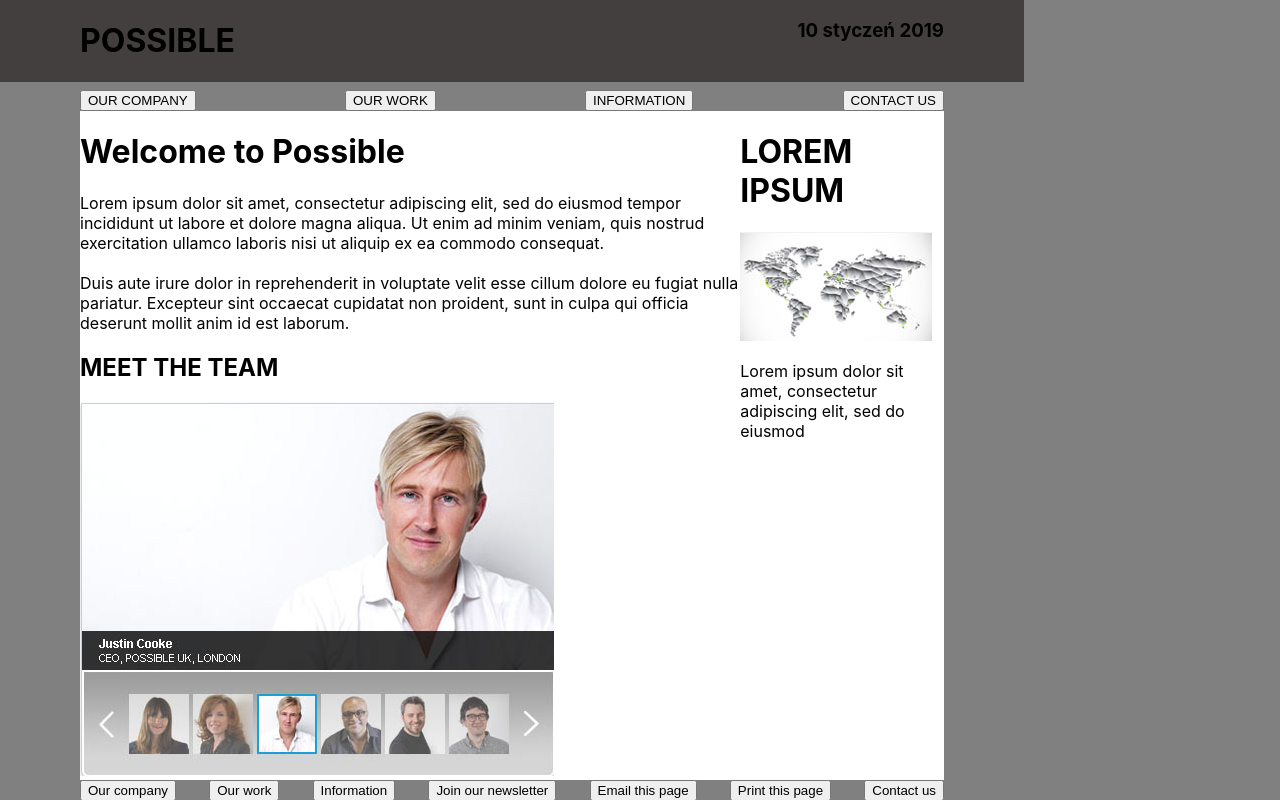
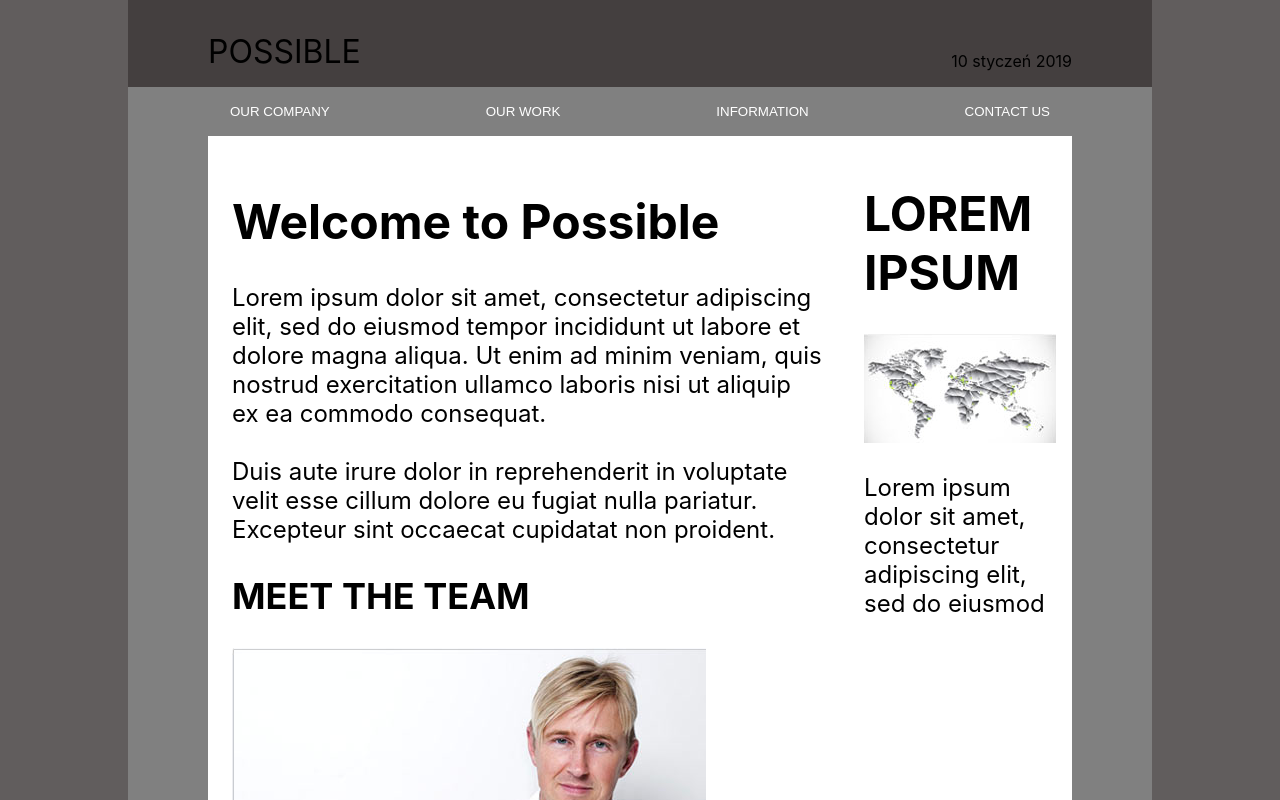
Before and after one commit to Olendroza/possible, a React (Create React App) app: page / in a window 1280 px wide. Shown: the top 800 px of the page. Built offline with nearby package versions, Linux system fonts and the light colour scheme.

Commit message:
added some styling

```diff
--- a/src/App.css
+++ b/src/App.css
@@ -1,10 +1,18 @@
 .App{
-width: 100% vw;
-height: 100% vh;
-background: grey;
+width: 100 vw;
+height: 100 vh;
+margin: 0px;
+background: rgb(97, 93, 93);
+display: flex;
+justify-content: center;
+}
+.content{
+  background: grey;
+  width: 1024px;
+  align-self: center;
 }
 header{
-max-width: 1024px;
+width: 1024px;
 background: rgb(68, 63, 63);
 }
 .header_content{
@@ -13,20 +21,40 @@ margin-right: 80px;
 display: flex;
 justify-content: space-between;
 flex-direction: row;
+align-items: flex-end;
+
+}
+.header_title{
+  font-size: 200%;
+  margin-bottom: 0px;
+  padding-bottom: 16px;
+}
+.header_date{
+  margin-bottom: 0px;
+  padding-bottom: 16px;
+}
+.hero_top_bar_button{
+  color: white;
+  background-color: Transparent;
+  background-repeat:no-repeat;
+  border: none;
+  cursor:pointer;
+  overflow: hidden;
+  outline:none;
 }
 main{
-max-width: 864px;
+width: 864px;
 margin-right: 80px;
 margin-left: 80px;
+font-size:2.75ex;
 }
 .hero_top_bar{
 display: flex;
 justify-content: space-between;
 flex-direction: row;
+padding: 16px;
 }
 .hero_top_bar_button{
-  margin-top: 8px;
-
 }
 .hero_content_container{
   background:white;
@@ -34,15 +62,35 @@ flex-direction: row;
 }
 .hero_content{
   flex-grow: 3;
+  margin:24px
 }
 .hero_sidebar{
+  padding: 16px;
 
 }
 nav{
-  max-width: 864px;
+  width: 1024;
+  background: black;
+  left:0px;
+  bottom:0px;
+}
+.nav_content{
+  width: 864px;
   margin-right: 80px;
   margin-left: 80px;
   display: flex;
   justify-content: space-between;
   flex-direction: row;
+  background: black;
 }
+.nav_bar_button{
+  color: white;
+  background-color: Transparent;
+  background-repeat:no-repeat;
+  border: none;
+  cursor:pointer;
+  overflow: hidden;
+  outline:none;
+
+  margin: 8px;
+}
--- a/src/App.js
+++ b/src/App.js
@@ -6,10 +6,11 @@ import './App.css';
 function App() {
   return (
     <div className='App'>
+      <div className='content'>
       <header className='header'>
         <div className='header_content'>
-          <h1 className='header_item'> POSSIBLE </h1>
-          <h3 className='header_item'> 10 styczeń 2019</h3>
+          <p className='header_title'> POSSIBLE </p>
+          <p className='header_date'> 10 styczeń 2019</p>
         </div>
       </header>
       <main>
@@ -29,7 +30,7 @@ function App() {
             veniam, quis nostrud exercitation ullamco laboris nisi ut aliquip ex ea commodo consequat. <br/>
             <br/>
             Duis aute irure dolor in reprehenderit in voluptate velit esse cillum dolore eu fugiat nulla pariatur.
-             Excepteur sint occaecat cupidatat non proident, sunt in culpa qui officia deserunt mollit anim id est laborum.
+             Excepteur sint occaecat cupidatat non proident.
           </p>
           <h2> MEET THE TEAM</h2>
           <img src={meetTheTeam}></img>
@@ -42,6 +43,7 @@ function App() {
         </div>
       </main>
       <nav>
+        <div className='nav_content'>
           <button className='nav_bar_button'> Our company </button>
           <button className='nav_bar_button'> Our work </button>
           <button className='nav_bar_button'> Information </button>
@@ -49,7 +51,9 @@ function App() {
           <button className='nav_bar_button'> Email this page </button>
           <button className='nav_bar_button'> Print this page </button>
           <button className='nav_bar_button'> Contact us </button>
+      </div>
       </nav>
+      </div>
     </div>
   );
 }
```
Lines whose indentation alone changed are shown as unchanged.
